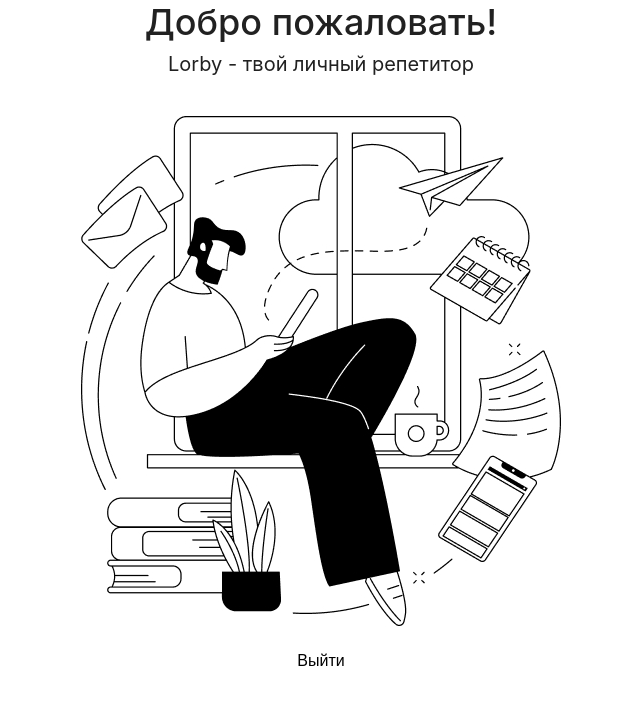
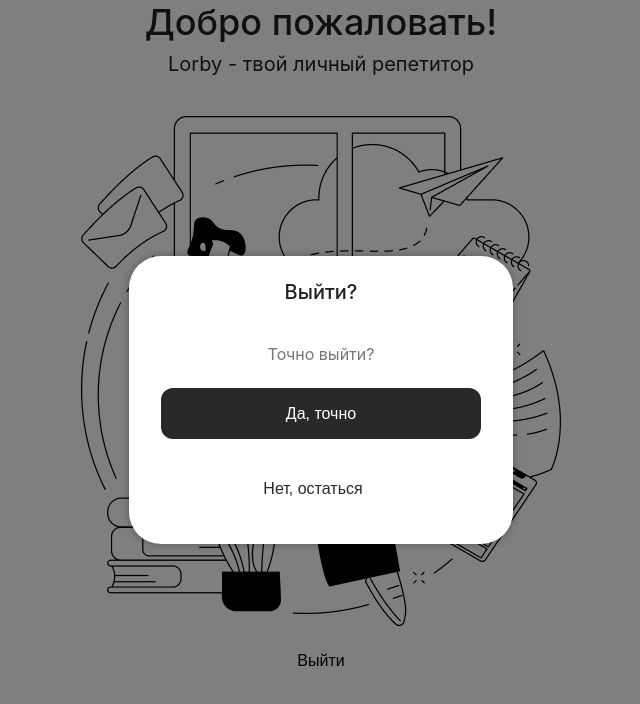
Before and after one commit to Venera00/neobis-front-auth, a React (Create React App) app: page /welcome in a window 1280 px wide. Both pictures are taken after a click on the button "Выйти". Shown: the top 704 px of the page, without its empty margins (319-959 px from the left). Built offline with nearby package versions, Linux system fonts and the light colour scheme.

Commit message:
Add modal to welcome page

```diff
--- /dev/null
+++ b/src/components/Modal/GoBackModal.js
@@ -0,0 +1,24 @@
+import React from "react";
+import { Link } from "react-router-dom";
+import "./Modal.css";
+
+const GoBackModal = ({ onCancel, onConfirm }) => {
+  return (
+    <div className="modal-overlay">
+      <div className="modal">
+        <p className="modal-title">Выйти?</p>
+        <p className="modal-subtitle">Точно выйти?</p>
+        <Link to="/">
+          <button onClick={onConfirm} className="modal-btn">
+            Да, точно
+          </button>
+        </Link>
+        <button onClick={onCancel} className="modal-btn modal-btn_white">
+          Нет, остаться
+        </button>
+      </div>
+    </div>
+  );
+};
+
+export default GoBackModal;
--- a/src/components/Modal/Modal.css
+++ b/src/components/Modal/Modal.css
@@ -43,5 +43,11 @@
   background-color: #292929;
   color: #fff;
   cursor: pointer;
+  text-decoration: none;
   border: none;
 }
+
+.modal-btn_white {
+  background-color: #fff;
+  color: #292929;
+}
--- a/src/pages/WelcomePage/WelcomePage.js
+++ b/src/pages/WelcomePage/WelcomePage.js
@@ -1,14 +1,28 @@
 import { useState } from "react";
 import mainImg from "../../assets/mainImg.jpg";
+import GoBackModal from "../../components/Modal/GoBackModal";
 import "./WelcomePage.css";
 
 const WelcomePage = () => {
+  const [showModal, setShowModal] = useState(false);
+
+  const handleShowModal = () => {
+    setShowModal(true);
+  };
+
+  const handleCloseModal = () => {
+    setShowModal(false);
+  };
+
   return (
     <div className="welcome-container">
       <h2 className="welcome-title">Добро пожаловать!</h2>
       <p className="welcome-subtitle">Lorby - твой личный репетитор</p>
       <img src={mainImg} />
-      <button className="welcome-btn">Выйти</button>
+      <button onClick={handleShowModal} className="welcome-btn">
+        Выйти
+      </button>
+      {showModal && <GoBackModal onCancel={handleCloseModal} />}
     </div>
   );
 };
```
